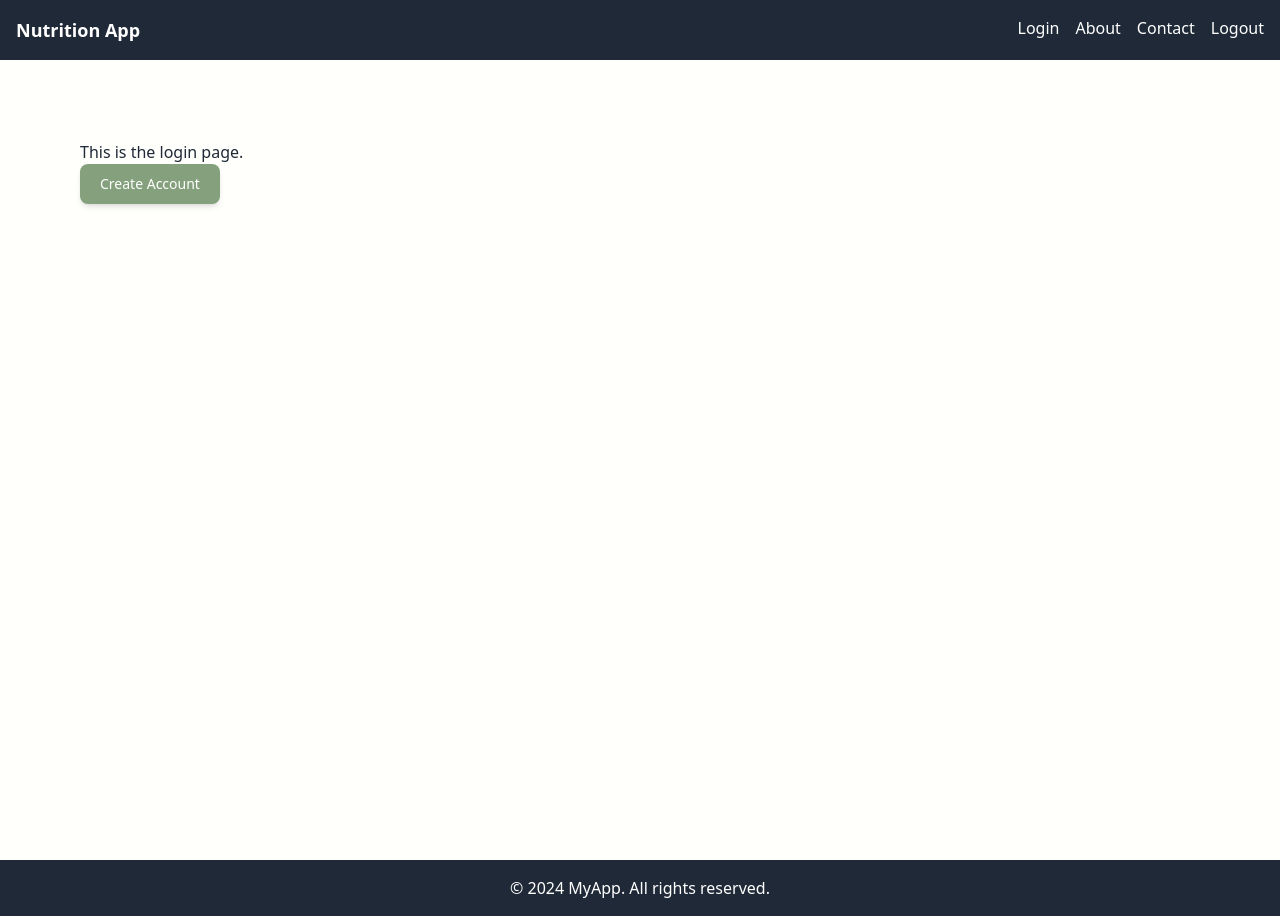
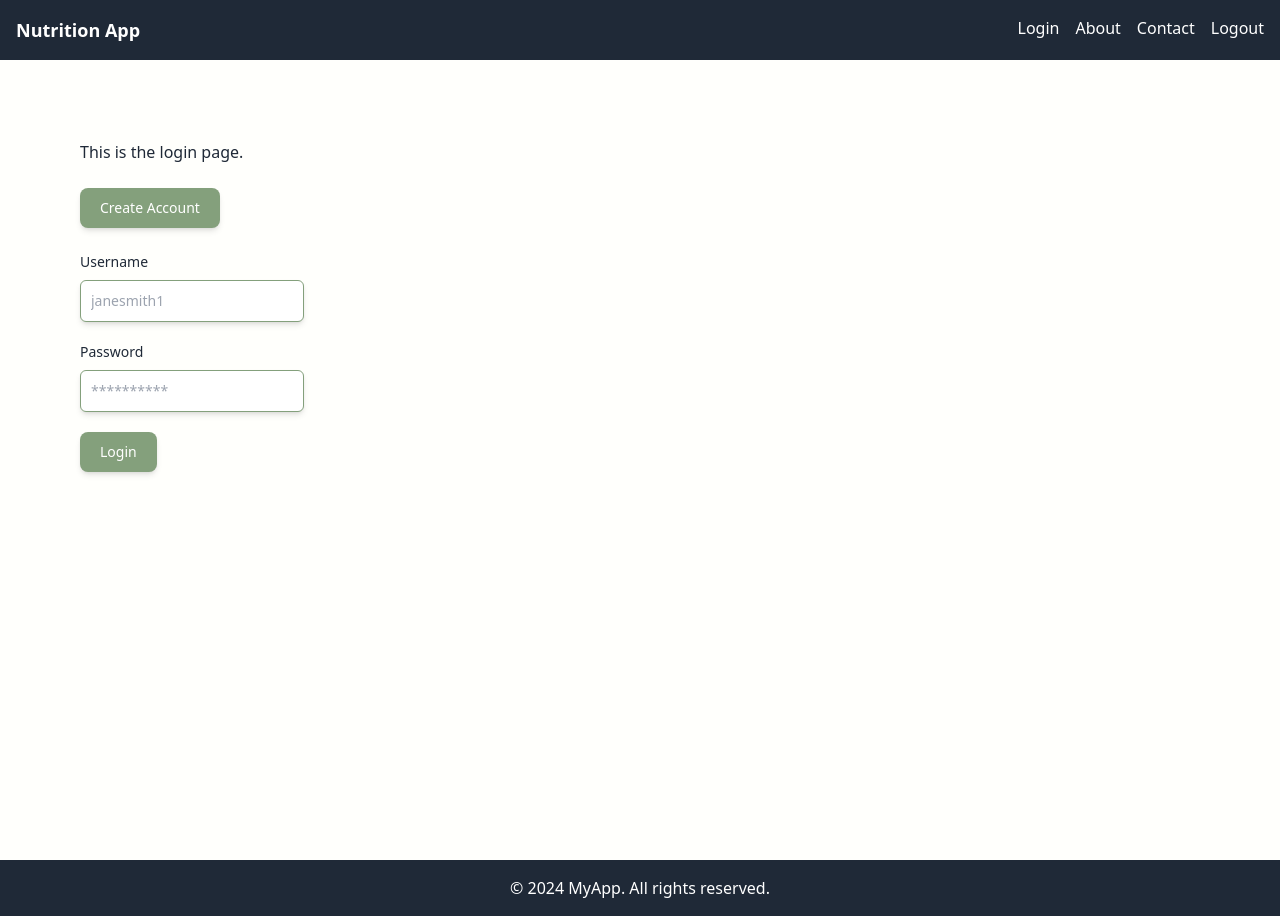
Before and after one commit to kstenseng13/nutrition-app, a Next.js app: page /login in a window 1280 px wide. Built offline with nearby package versions, Linux system fonts and the light colour scheme.

Commit message:
Login and Logout functionality
Login and Logout features are working, just need the Logout component to work correctly with the Logout page.

```diff
--- /dev/null
+++ b/src/app/components/Logout.js
@@ -0,0 +1,28 @@
+import { useEffect } from 'react';
+import { useNavigate } from 'react-router-dom';
+
+const Logout = () => {
+  const navigate = useNavigate();
+
+  useEffect(() => {
+    // Handle any logout process, like clearing session, token, etc.
+    console.log('User logged out.');
+
+    // Optionally clear state, localStorage, etc.
+    localStorage.removeItem('userToken'); // Example for token
+
+    // Redirect to login page or home page after logout
+    setTimeout(() => {
+      navigate('/login');
+    }, 2000); // Redirect after 2 seconds
+  }, [navigate]);
+
+  return (
+    <div>
+      <h1>You have been logged out.</h1>
+      <p>Redirecting to the login page...</p>
+    </div>
+  );
+};
+
+export default Logout;
--- a/src/app/components/createAccount.js
+++ b/src/app/components/createAccount.js
@@ -16,15 +16,32 @@ const CreateAccount = () => {
     const [error, setError] = useState('');
 
     const validateForm = () => {
+        const usernameRegex = /^\S+$/; // No spaces in username
+
         if (!formData.firstName || !formData.lastName || !formData.username || !formData.email || !formData.password || !formData.repeatPassword) {
             return 'All fields are required.';
         }
+
+        if (formData.username.length < 5 || formData.username.length > 15) {
+            return 'Username must be between 5 and 15 characters.';
+        }
+
+        if (formData.password.length < 8 || formData.password.length > 16) {
+            return 'Password must be between 8 and 16 characters.';
+        }
+
+        if (!usernameRegex.test(formData.username)) {
+            return 'Username cannot contain spaces.';
+        }
+
         if (formData.password !== formData.repeatPassword) {
             return 'Passwords do not match.';
         }
+
         if (!formData.terms) {
             return 'You must agree to the terms and conditions.';
         }
+
         return '';
     };
 
--- /dev/null
+++ b/src/app/components/userLogin.js
@@ -0,0 +1,111 @@
+"use client"; // Mark as a Client Component
+
+import { useState } from 'react';
+
+const UserLogin = () => {
+    const [formData, setFormData] = useState({
+        username: '',
+        password: ''
+    });
+
+    const [error, setError] = useState('');
+    const [isLoggedIn, setIsLoggedIn] = useState(false); // Track login status
+
+    const validateForm = () => {
+        // Check all required fields
+        if (!formData.username || !formData.password) {
+            return 'All fields are required.';
+        }
+
+        // Validate username length
+        if (formData.username.length < 5 || formData.username.length > 15) {
+            return 'Username must be between 5 and 15 characters.';
+        }
+
+        // Validate password length
+        if (formData.password.length < 8 || formData.password.length > 16) {
+            return 'Password must be between 8 and 16 characters.';
+        }
+
+        return '';
+    };
+
+    const handleChange = (e) => {
+        const { name, value } = e.target;
+        setFormData((prevData) => ({
+            ...prevData,
+            [name]: value,
+        }));
+    };
+
+    const handleSubmit = (e) => {
+        e.preventDefault();
+        const validationError = validateForm();
+        if (validationError) {
+            setError(validationError);
+        } else {
+            setError('');
+            // Simulate successful login
+            setIsLoggedIn(true);
+            console.log('Form data submitted:', formData);
+        }
+    };
+
+    const handleLogout = () => {
+        setIsLoggedIn(false);
+        console.log('User logged out');
+    };
+
+    return (
+        <div>
+            {!isLoggedIn ? (
+                <form role="form" aria-labelledby="login" onSubmit={handleSubmit}>
+                    <div className="mb-5">
+                        <label htmlFor="username">Username</label>
+                        <input
+                            id="username"
+                            name="username"
+                            className="p-2.5"
+                            type="text"
+                            placeholder="janesmith1"
+                            required
+                            aria-required="true"
+                            value={formData.username}
+                            onChange={handleChange}
+                        />
+                    </div>
+                    <div className="mb-5">
+                        <label htmlFor="password">Password</label>
+                        <input
+                            type="password"
+                            id="password"
+                            name="password"
+                            className="p-2.5"
+                            placeholder="**********"
+                            required
+                            aria-required="true"
+                            value={formData.password}
+                            onChange={handleChange}
+                        />
+                    </div>
+
+                    <div className='block'>
+                        <button type="submit" id="login" name="login" className="btn-primary inline-block">
+                            Login
+                        </button>
+                        {error && <div className="ml-3 mt-3 text-red-500 inline-block">{error}</div>}
+                    </div>
+                </form>
+            ) : (
+                <div>
+                    <h2>Welcome, {formData.username}!</h2>
+                    <button onClick={handleLogout} className="btn-primary inline-block">
+                        Logout
+                    </button>
+                </div>
+            )}
+        </div>
+    );
+};
+
+export default UserLogin;
--- a/src/app/login/page.js
+++ b/src/app/login/page.js
@@ -1,10 +1,24 @@
 import Link from 'next/link';
+import UserLogin from '../components/userLogin';
 
 export default function Home() {
     return (
         <div className="min-h-screen p-8 pb-20 gap-16 sm:p-20 ">
             <h2>This is the login page.</h2>
-            <Link href='/register'><button  className="btn-primary">Create Account</button></Link>
+
+            <br />
+
+            <Link href='/register'><button className="btn-primary">Create Account</button></Link>
+
+            <br />
+            <br />
+
+            <div className='flex'>
+                <UserLogin />
+            </div>
+
+
+
         </div>
     );
 }
--- /dev/null
+++ b/src/app/logout/page.js
@@ -0,0 +1,14 @@
+import Link from 'next/link';
+//import Logout from '../components/Logout';
+
+export default function Home() {
+    return (
+        <div className="min-h-screen p-8 pb-20 gap-16 sm:p-20 ">
+            <h2>Are you sure you want to Logout?</h2>
+            <br></br>
+            <Link href='/login'><button className="btn-primary">Logout</button></Link>
+        </div>
+
+
+    );
+}
```
